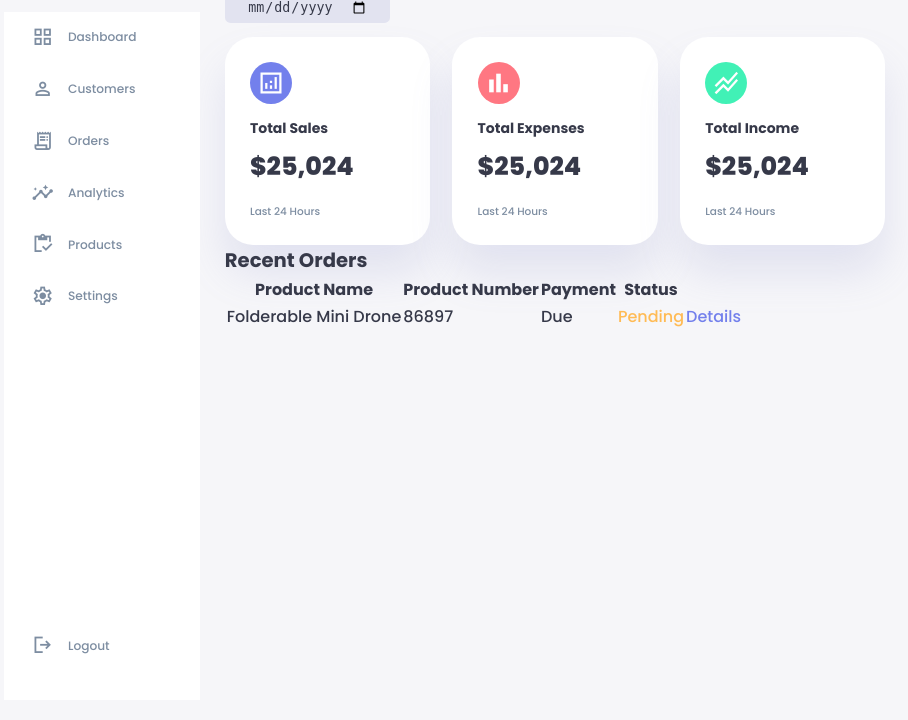
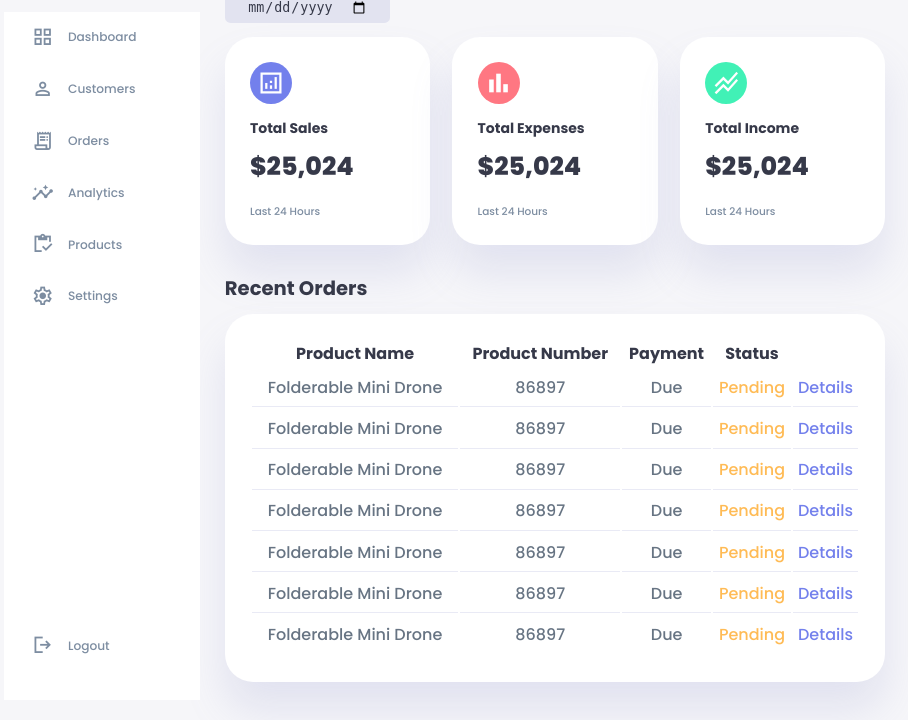
Before and after one commit to sherlockduy4869/Apartment_Management_Website, a PHP site: page / in a window 1280 px wide. Shown: the part 80-800 px from the top of the page, without its empty margins (22-930 px from the left). Run offline with PHP 8.4, Linux system fonts and the light colour scheme.

Commit message:
Feat: done css for recent orders area

```diff
--- a/Resource/css/style.css
+++ b/Resource/css/style.css
@@ -221,7 +221,7 @@ aside .sidebar a:hover span{
     margin-left: 1rem;
 }
 
-/*------------------------MAIn AREA------------------------*/
+/*------------------------MAIN AREA------------------------*/
 
 main{
     margin-top: 1.4rem;
@@ -291,3 +291,37 @@ main .insights small{
     margin-top: 1.3rem;
     display: block;
 }
+
+/*------------------------RECENT ORDERS AREA------------------------*/
+
+main .recent-orders{
+    margin-top: 2rem;
+}
+
+main .recent-orders h2{
+    margin-bottom: 0.8rem;
+}
+
+main .recent-orders table{
+    background: var(--color-white);
+    width: 100%;
+    border-radius: var(--card-border-radius);
+    padding: var(--card-padding);
+    text-align: center;
+    box-shadow: var(--box-shadow);
+    transition: all 300ms ease;
+}
+
+main .recent-orders table:hover{
+    box-shadow: none;
+}
+
+main table tbody td{
+    height: 2.8rem;
+    border-bottom: 1px solid var(--color-light);
+    color: var(--color-dark-variant);
+}
+
+main table tbody tr:last-child td{
+    border: none;
+}
--- a/index.html
+++ b/index.html
@@ -104,7 +104,7 @@
                 <!----------------------------END OF INCOME---------------------------->
             </div>
             <!----------------------------END OF INSIGHTS---------------------------->
-            <div class="recent-order">
+            <div class="recent-orders">
                 <h2>Recent Orders</h2>
                 <table>
                     <thead>
@@ -124,6 +124,48 @@
                             <td class="warning">Pending</td>
                             <td class="primary">Details</td>
                         </tr>
+                        <tr>
+                            <td>Folderable Mini Drone</td>
+                            <td>86897</td>
+                            <td>Due</td>
+                            <td class="warning">Pending</td>
+                            <td class="primary">Details</td>
+                        </tr>
+                        <tr>
+                            <td>Folderable Mini Drone</td>
+                            <td>86897</td>
+                            <td>Due</td>
+                            <td class="warning">Pending</td>
+                            <td class="primary">Details</td>
+                        </tr>
+                        <tr>
+                            <td>Folderable Mini Drone</td>
+                            <td>86897</td>
+                            <td>Due</td>
+                            <td class="warning">Pending</td>
+                            <td class="primary">Details</td>
+                        </tr>
+                        <tr>
+                            <td>Folderable Mini Drone</td>
+                            <td>86897</td>
+                            <td>Due</td>
+                            <td class="warning">Pending</td>
+                            <td class="primary">Details</td>
+                        </tr>
+                        <tr>
+                            <td>Folderable Mini Drone</td>
+                            <td>86897</td>
+                            <td>Due</td>
+                            <td class="warning">Pending</td>
+                            <td class="primary">Details</td>
+                        </tr>
+                        <tr>
+                            <td>Folderable Mini Drone</td>
+                            <td>86897</td>
+                            <td>Due</td>
+                            <td class="warning">Pending</td>
+                            <td class="primary">Details</td>
+                        </tr>
                     </tbody>
                 </table>
             </div>
```
